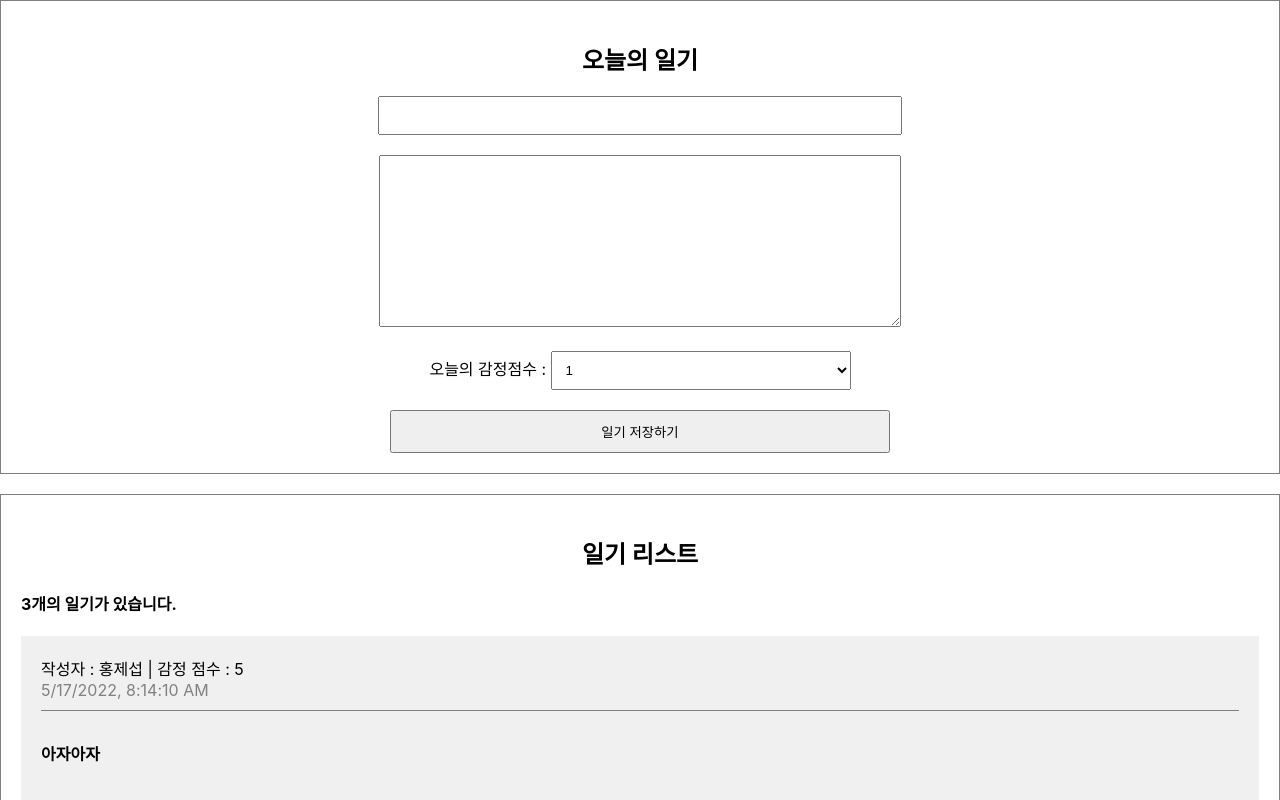
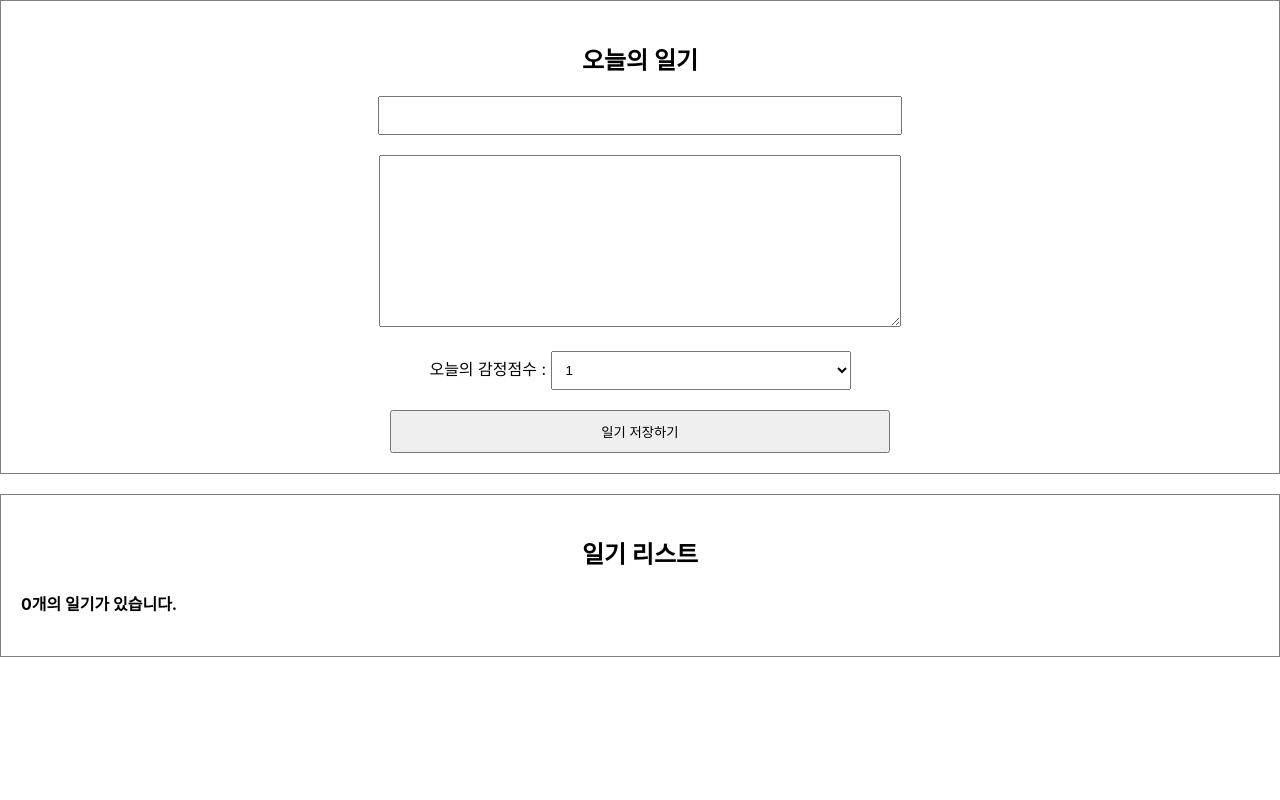
Before and after one commit to Jeseop/React_simple-diary, a React (Create React App) app: page / in a window 1280 px wide. Shown: the top 800 px of the page. Built offline with nearby package versions, Linux system fonts and the light colour scheme.

Commit message:
:rocket: React에서 리스트 데이터 추가하기

```diff
--- a/src/App.js
+++ b/src/App.js
@@ -1,37 +1,55 @@
-// import React, { useState, useEffect } from "react";
+import { useRef, useState } from "react";
 import "./App.css";
 import DiaryEditor from "./DiaryEditor";
 import DiaryList from "./DiaryList";
 
-const dummyList = [
-  {
-    id: 1,
-    author: "홍제섭",
-    content: "아자아자",
-    emotion: 5,
-    created_date: new Date().getTime(),
-  },
-  {
-    id: 2,
-    author: "노영훈",
-    content: "아자아자",
-    emotion: 4,
-    created_date: new Date().getTime(),
-  },
-  {
-    id: 3,
-    author: "정성운",
-    content: "아자아자",
-    emotion: 3,
-    created_date: new Date().getTime(),
-  },
-];
+// const dummyList = [
+//   {
+//     id: 1,
+//     author: "홍제섭",
+//     content: "아자아자",
+//     emotion: 5,
+//     created_date: new Date().getTime(),
+//   },
+//   {
+//     id: 2,
+//     author: "노영훈",
+//     content: "아자아자",
+//     emotion: 4,
+//     created_date: new Date().getTime(),
+//   },
+//   {
+//     id: 3,
+//     author: "정성운",
+//     content: "아자아자",
+//     emotion: 3,
+//     created_date: new Date().getTime(),
+//   },
+// ];
 
 function App() {
+  const [data, setData] = useState([]);
+  // 일기가 없으니 빈 배열로 출발
+
+  const dataId = useRef(0);
+
+  const onCreate = (author, content, emotion) => {
+    const created_date = new Date().getTime();
+    const newItem = {
+      author,
+      content,
+      emotion,
+      created_date,
+      id: dataId.current,
+    };
+    dataId.current += 1;
+    setData([newItem, ...data]);
+  };
+
   return (
     <div className="App">
-      <DiaryEditor />
-      <DiaryList diaryList={dummyList} />
+      <DiaryEditor onCreate={onCreate} />
+      <DiaryList diaryList={data} />
     </div>
   );
 }
--- a/src/DiaryEditor.js
+++ b/src/DiaryEditor.js
@@ -1,14 +1,14 @@
 import { useRef, useState } from "react";
 
-const DiaryEditor = () => {
-  const authorInput = useRef();
-  const contentInput = useRef();
-
+const DiaryEditor = ({ onCreate }) => {
   const [state, setState] = useState({
     author: "",
     content: "",
     emotion: 1,
   });
+
+  const authorInput = useRef();
+  const contentInput = useRef();
 
   const handleChangeState = (e) => {
     setState({
@@ -26,8 +26,14 @@
       contentInput.current.focus();
       return;
     }
-
+    onCreate(state.author, state.content, state.emotion);
     alert("저장 성공");
+    setState({
+      author: "",
+      content: "",
+      emotion: 1,
+      // 초기화
+    });
   };
 
   return (
```
Also changed, not shown: 1 other file (tests, documents, lock files or other folders).
